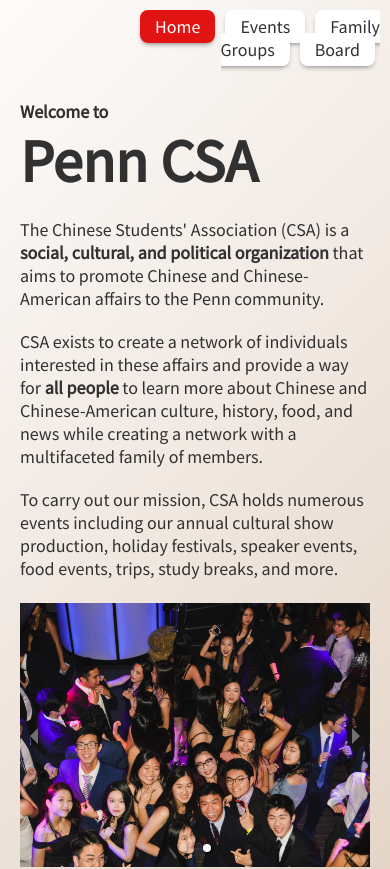
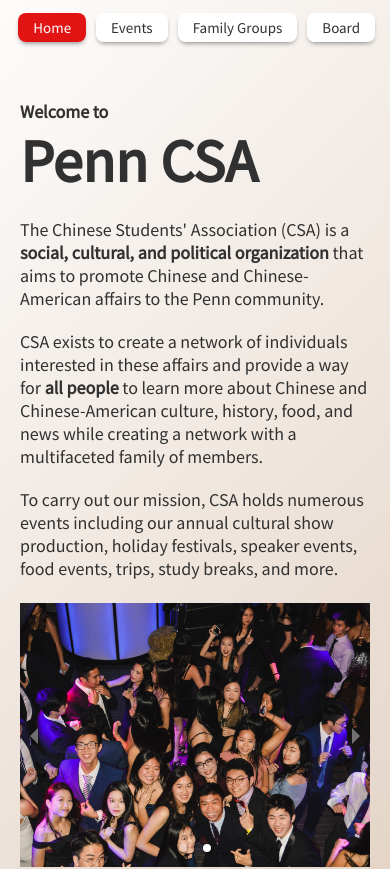
Before and after one commit to penncsa/CSA-Website, a React (Create React App) app: page / in a window 390 px wide. Shown: the top 869 px of the page. Built offline with nearby package versions, Linux system fonts and the light colour scheme; no server answers.

Commit message:
navbar iphone 5e compabile

```diff
--- a/package.json
+++ b/package.json
@@ -21,8 +21,8 @@
   },
   "scripts": {
     "start": "react-scripts start",
-    "predeploy": "yarn run build",
-    "deploy": "gh-pages -b master -d build",
+    "predeploy": "yarn run build && cp CNAME ./build",
+    "deploy": "gh-pages -d build",
     "build": "react-scripts build",
     "test": "react-scripts test",
     "eject": "react-scripts eject"
--- a/src/App.css
+++ b/src/App.css
@@ -164,20 +164,10 @@
  margin: 5px -10px;
 }
 
-
 .card-holder {
   display: flex;
-    /* background-color: #fff; */
-
   overflow-x: auto;
-  /* direction: rtl;   */
 }
-/*
-.card-holder::-webkit-scrollbar {
-  display: none;
-  padding: 10px;
-
-} */
 
 .board-cards {
   display: flex;
@@ -237,77 +227,6 @@
   text-align: center;
 }
 
-/*
-.container {
-  position: relative;
-  margin: 30px auto;
-  width: 24px;
-  height: 24px;
-}
-
-.chevron {
-  position: absolute;
-  width: 28px;
-  height: 8px;
-  opacity: 0;
-  transform: scale3d(0.5, 0.5, 0.5);
-  animation: move 3s ease-out infinite;
-}
-
-.chevron:first-child {
-  animation: move 3s ease-out 1s infinite;
-}
-
-.chevron:nth-child(2) {
-  animation: move 3s ease-out 2s infinite;
-}
-
-.chevron:before,
-.chevron:after {
-  content: ' ';
-  position: absolute;
-  top: 0;
-  height: 100%;
-  width: 51%;
-  background: #fff;
-}
-
-.chevron:before {
-  left: 0;
-  transform: skew(0deg, 30deg);
-}
-
-.chevron:after {
-  right: 0;
-  width: 50%;
-  transform: skew(0deg, -30deg);
-}
-
-@keyframes move {
-  25% {
-    opacity: 1;
-
-  }
-  33% {
-    opacity: 1;
-    transform: translateY(30px);
-  }
-  67% {
-    opacity: 1;
-    transform: translateY(40px);
-  }
-  100% {
-    opacity: 0;
-    transform: translateY(55px) scale3d(0.5, 0.5, 0.5);
-  }
-}
-
-@keyframes pulse {
-  to {
-    opacity: 1;
-  }
-} */
-
 .modal {
   position: fixed;
   /* padding: 10px; */
@@ -336,7 +255,6 @@
 }
 
 .modal-content {
-  /* background-color: red; */
   display: flex;
   flex-direction: row;
   flex-wrap: wrap;
@@ -347,18 +265,12 @@
 .modal-img img{
   width: 300px;
   height: auto;
-  background-color: yellow;
 }
 
 .modal-text {
   max-width: 400px;
-  background-color: green;
   padding: 20px;
   text-align: left;
-}
-
-.modal-text > p {
-  /* line-height: 30px; */
 }
 
 .fade-in {
@@ -497,6 +409,16 @@
   margin-bottom: 30px;
 }
 
+
+@media only screen and (max-width: 330px){
+  /* iphone 5 */
+  .navbtn {
+    font-size: 5px;
+    padding: 3px 8px;
+  }
+}
+
+
 @media only screen and (max-width: 375px){
   .modal-main {
     width: 80%;
@@ -536,6 +458,10 @@
     width: 80%;
     margin: 15px 10%;
   } */
+
+  .navbtn {
+    font-size: 15px;
+  }
 
   #logo {
     visibility: hidden;
```
Also changed, not shown: 49 other files (tests, documents, lock files or other folders).
